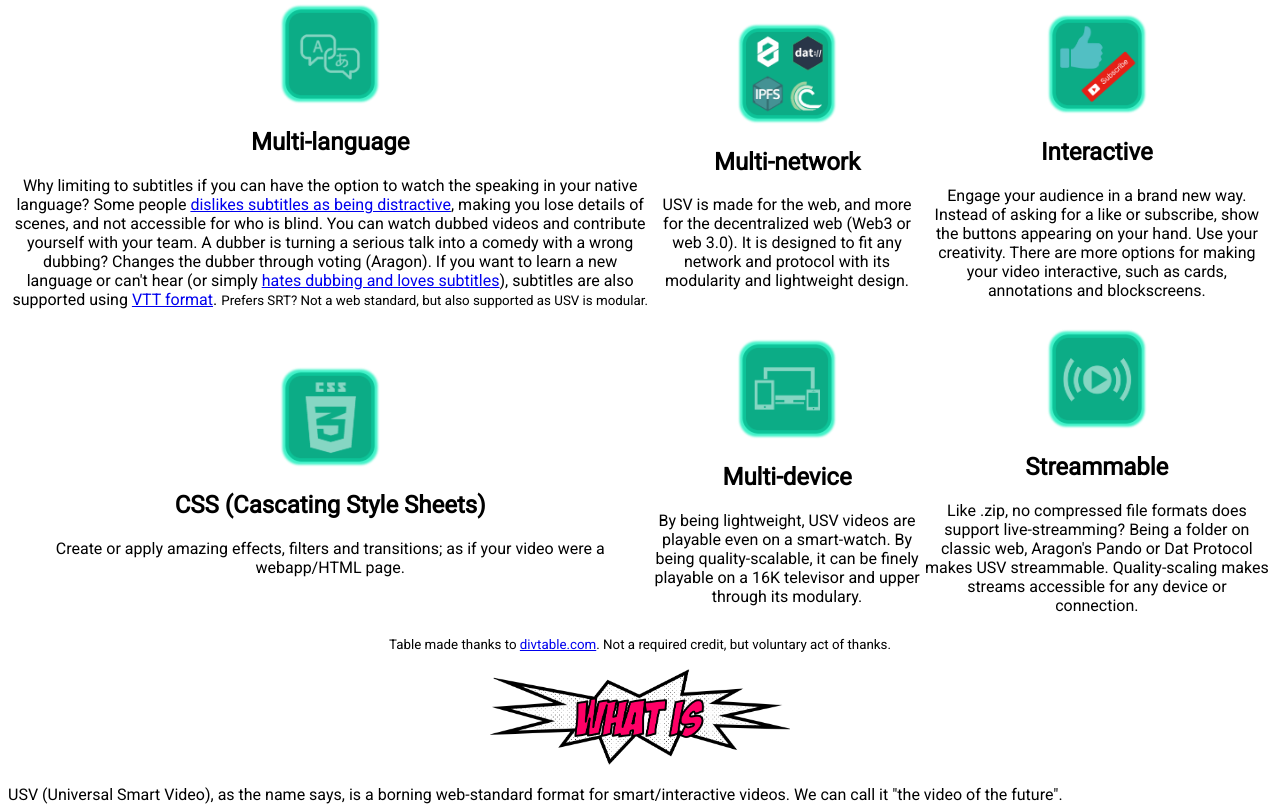
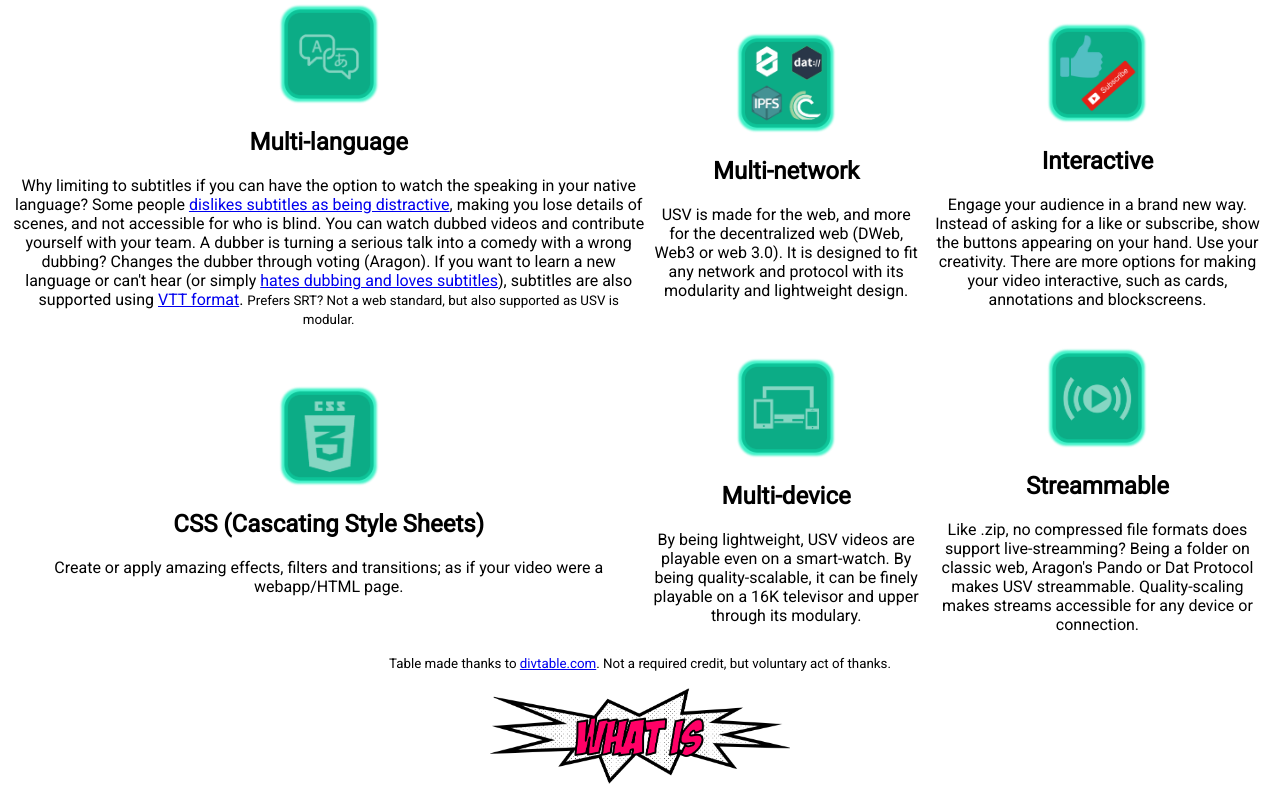
Before and after one commit to Universal-Smart-Video-Format/USV-Site, a plain HTML site: page index.html in a window 1280 px wide. Shown: the part 954-1759 px from the top of the page. Drawn offline with Linux system fonts and the light colour scheme.

Commit message:
Updates
Signed-off-by: Daniell Mesquita <daniellplasmmer@gmail.com>

```diff
--- a/index.html
+++ b/index.html
@@ -33,7 +33,7 @@
 <p>Why limiting to subtitles if you can have the option to watch the speaking in your native language? Some people <a href="https://www.reddit.com/r/TrueFilm/comments/30ekfw/subtitles_and_the_effect_they_have_on_the_viewing/" target="blank">dislikes subtitles as being distractive</a>, making you lose details of scenes, and not accessible for who is blind. You can watch dubbed videos and contribute yourself with your team. A dubber is turning a serious talk into a comedy with a wrong dubbing? Changes the dubber through voting (Aragon). If you want to learn a new language or can't hear (or simply <a href="https://www.sbs.com.au/guide/article/2016/07/07/why-people-think-they-hate-subtitles" target="blank">hates dubbing and loves subtitles</a>), subtitles are also supported using <a href="https://www.w3.org/TR/webvtt1/" target="blank">VTT format</a>. <small>Prefers SRT? Not a web standard, but also supported as USV is modular.</small></p></center></td>
 <td><center><img width="100px" src="img/multinetwork.png"/>
 <h2>Multi-network</h2>
-<p>USV is made for the web, and more for the decentralized web (Web3 or web 3.0). It is designed to fit any network and protocol with its modularity and lightweight design.</p></center></td>
+<p>USV is made for the web, and more for the decentralized web (DWeb, Web3 or web 3.0). It is designed to fit any network and protocol with its modularity and lightweight design.</p></center></td>
 <td><center><img width="100px" src="img/interactive.png"/>
 <h2>Interactive</h2>
 <p>Engage your audience in a brand new way. Instead of asking for a like or subscribe, show the buttons appearing on your hand. Use your creativity. There are more options for making your video interactive, such as cards, annotations and blockscreens.</p></center></td>
@@ -65,7 +65,7 @@ A .USV file is just a compressed archive (.zip) with the extension changed to .u
   <li><b>IMG</b> folder contains the images that will be used in the video, such as tags, the thumbnail, etc.</li></ul>
   <h2>Files</h2>
   <ul><li><b>AUDIO.XML</b> contains the time each audio will be played. In case of only one audio file, a unique tag will tell that it will start at 00:00.</li></ul><p align="center"><img src="img/audio.png"></p><ul><li><b>FRAMES.XML</b> constains the speed a quantity of frames will be played till a frame-number.</li></ul><p align="center"><img src="img/frames.png"></p><ul><li><b>INFO.XML</b> contains infos about the video, such as the version (of the format), credits, main language, if it is fictional, indicative rating, if it is paid and if it is a muted-loop video (alternative to GIF).</li></ul><p align="center"><img src="img/info.png"></p><ul><li><b>TAGS.XML</b> contains the type of tag and the time it will be played.</li></ul><p align="center"><img src="img/tags.png"></p>
-<br/><center>Last update in 08/05/2019 at 03:49</center></br>
+<br/><center>Last update in 08/05/2019 at 03:51</center></br>
 <copyright><center>(c) 2017-2019 Universal Smart Video (.USV format) by <a href="https://openplanetinitiative.github.io/" target="blank">Open Planet Initiative</a>.</center></copyright>
  </body>
 </html>
```
